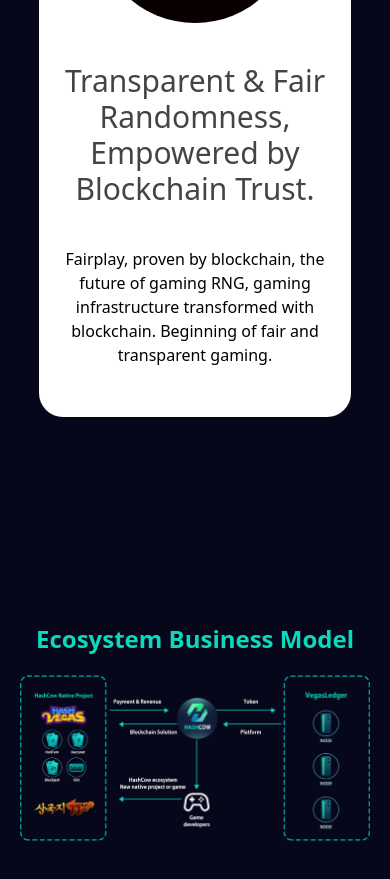
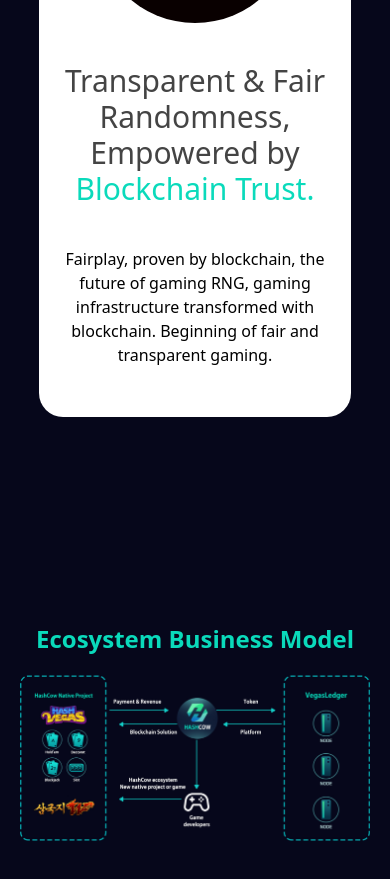
Before and after one commit to saugjong0521/hashcow.io, a React (Vite) app: page / in a window 390 px wide. Shown: the part 980-1859 px from the top of the page. Built offline with nearby package versions, Linux system fonts and the light colour scheme; a web font is replaced by a local one.

Commit message:
(20250325) fix_mobile_main_about_color

```diff
--- a/src/components/main/About/About.Mobile.jsx
+++ b/src/components/main/About/About.Mobile.jsx
@@ -29,7 +29,7 @@
             </div>
             <div className="flex flex-col items-center">
               <p className="mobile-main-gray">Transparent & Fair Randomness,</p>
-              <p className="mobile-main-gray">Empowered by Blockchain Trust.</p>
+              <p className="mobile-main-gray">Empowered by <span className='mobile-main-blue'>Blockchain Trust.</span></p>
             </div>
             <p className="text-black px-[20px] text-center">
               Fairplay, proven by blockchain, the future of gaming RNG, gaming infrastructure transformed with blockchain. Beginning of fair and transparent gaming.
```
